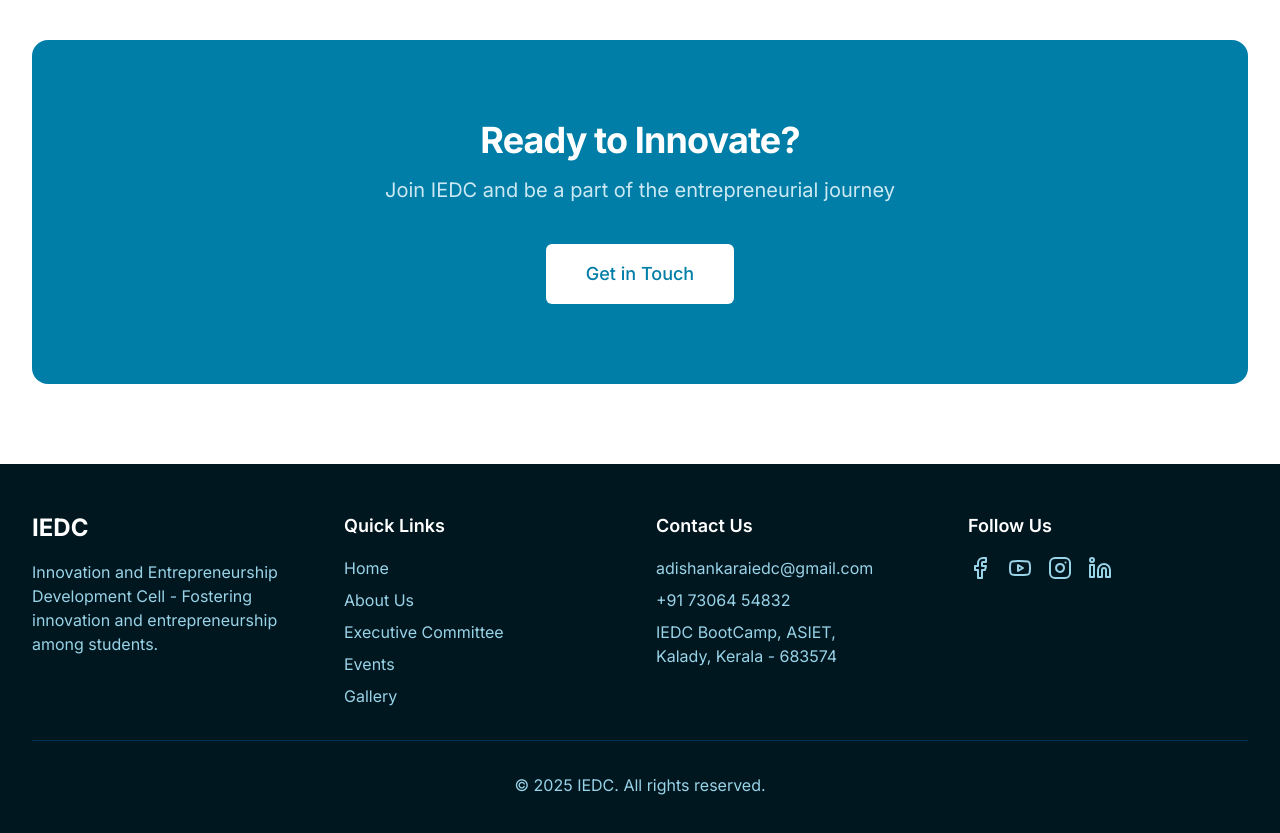
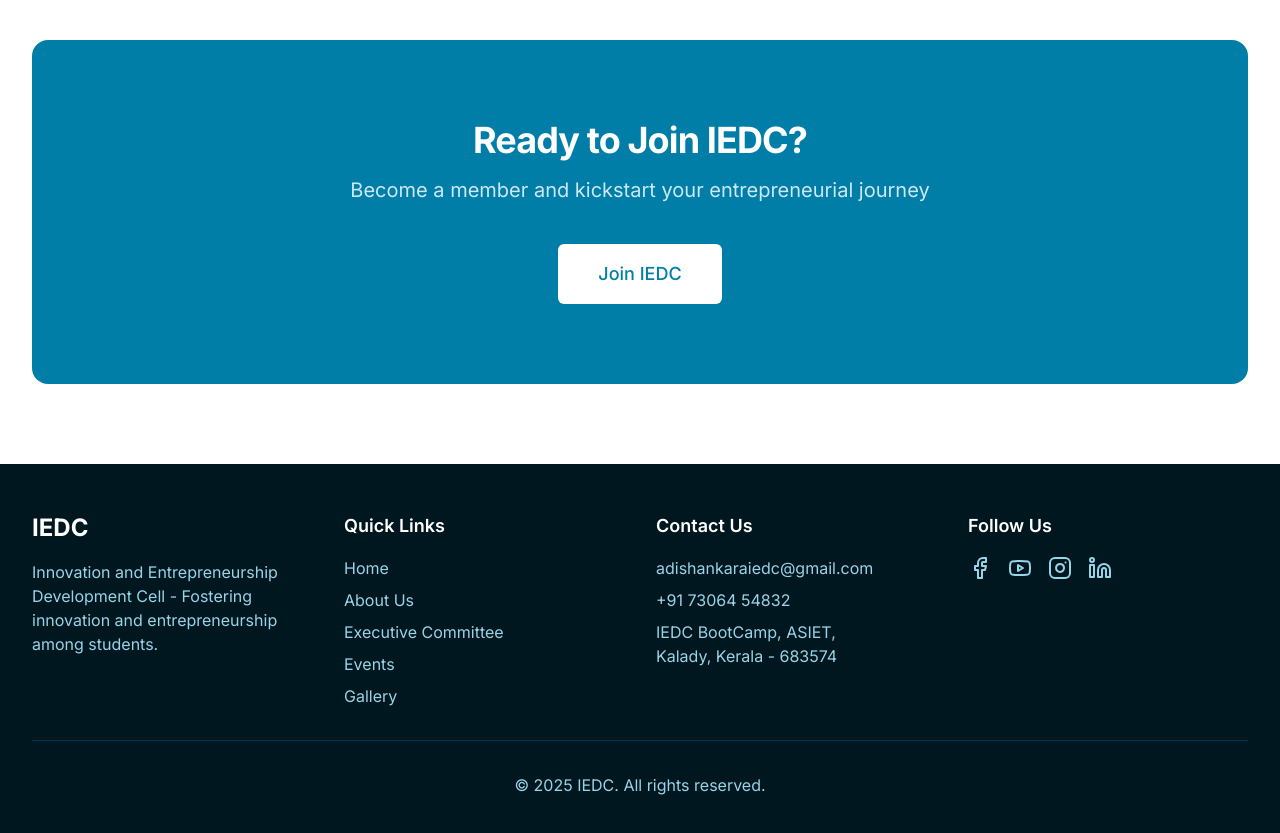
Before and after one commit to ashutoshvm-off/iedc-website, a Next.js app: page / in a window 1280 px wide. Shown: the part 2540-3373 px from the top of the page. Built offline with nearby package versions, Linux system fonts and the light colour scheme.

Commit message:
added link to join iedc

```diff
--- a/data/data.tsx
+++ b/data/data.tsx
@@ -214,10 +214,10 @@ export const homeData = {
     { number: "₹10M+", label: "Funding Raised" },
   ],
   cta: {
-    title: "Ready to Innovate?",
-    subtitle: "Join IEDC and be a part of the entrepreneurial journey",
-    buttonText: "Get in Touch",
-    buttonLink: "/contact",
+    title: "Ready to Join IEDC?",
+    subtitle: "Become a member and kickstart your entrepreneurial journey",
+    buttonText: "Join IEDC",
+    buttonLink: "https://iedc.startupmission.in/joinus/", // Replace with actual Google Form link
   },
 }
 
```
